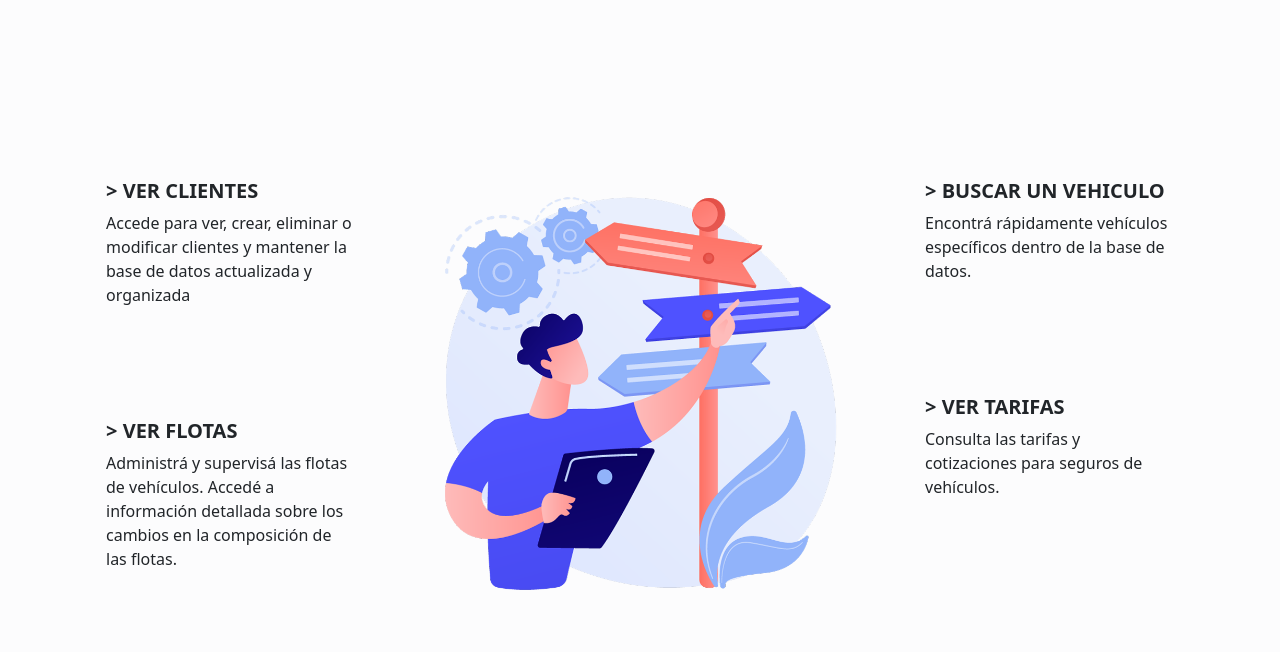
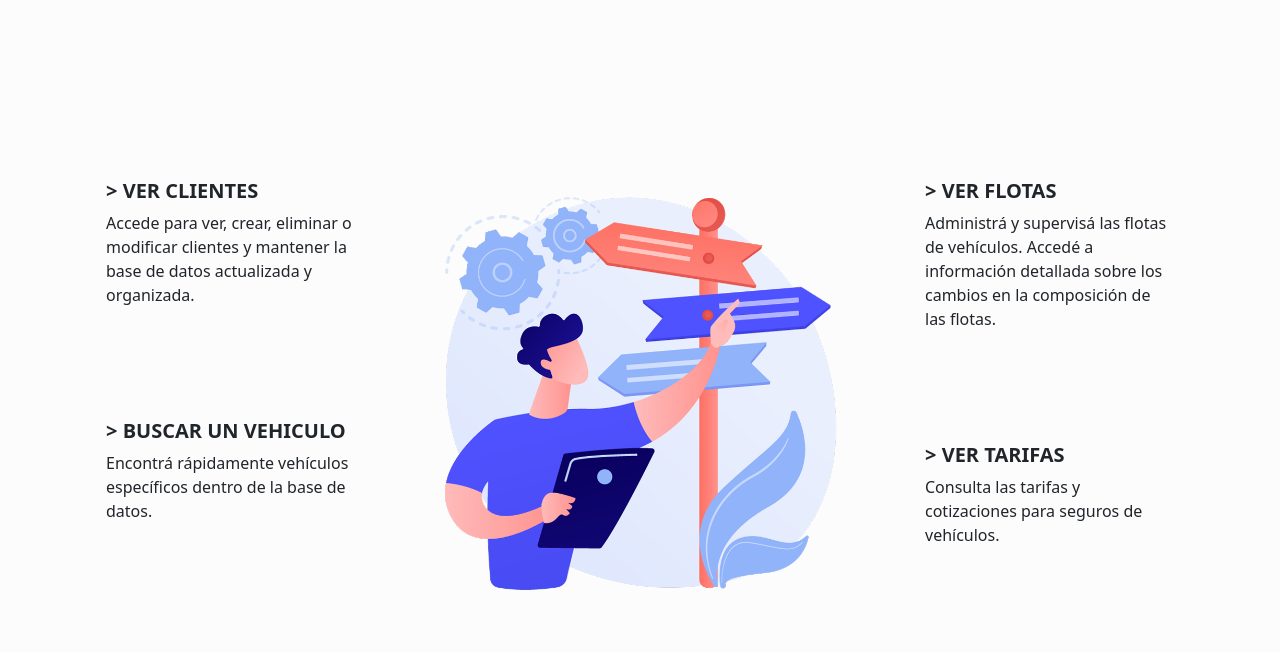
Before and after one commit to Augustorresfx/nkrisk-app, a Django app: page /inicio/ in a window 1280 px wide. Shown: the part 56-708 px from the top of the page. Run offline with Django 4.2, Linux system fonts and the light colour scheme; the visitor is signed in with stand-in values (Sample User, id 1); some libraries are stand-ins or nearby versions.

Commit message:
fix(inicio): distribution changed on the links of the index

```diff
--- a/templates/dashboard.html
+++ b/templates/dashboard.html
@@ -23,15 +23,14 @@
             <div editable="rich">
 
               <h5><a class="text-body text-decoration-none" href="/clientes/"><strong>&gt; VER CLIENTES</strong></a></h5>
-                <p>Accede para ver, crear, eliminar o modificar clientes y mantener la base de datos actualizada y organizada</p>
+                <p>Accede para ver, crear, eliminar o modificar clientes y mantener la base de datos actualizada y organizada.</p>
             </div>
           </div><!-- /lc-block -->
 
           <div class="lc-block  py-sm-4 py-md-5 py-lg-5">
             <div editable="rich">
-
-              <h5><a class="text-body text-decoration-none" href="/flotas/"><strong>&gt; VER FLOTAS</strong></a></h5>
-              <p>Administrá y supervisá las flotas de vehículos. Accedé a información detallada sobre los cambios en la composición de las flotas.</p>
+              <h5><a class="text-body text-decoration-none" href="/buscar_vehiculo/"><strong>&gt; BUSCAR UN VEHICULO</strong></a></h5>
+              <p>Encontrá rápidamente vehículos específicos dentro de la base de datos.</p>
             </div>
           </div><!-- /lc-block -->
         </div>
@@ -48,8 +47,8 @@
           <div class="lc-block  py-sm-0 py-md-5 py-lg-5">
             <div editable="rich">
 
-              <h5><a class="text-body text-decoration-none" href="/buscar_vehiculo/"><strong>&gt; BUSCAR UN VEHICULO</strong></a></h5>
-              <p>Encontrá rápidamente vehículos específicos dentro de la base de datos.</p>
+              <h5><a class="text-body text-decoration-none" href="/flotas/"><strong>&gt; VER FLOTAS</strong></a></h5>
+              <p>Administrá y supervisá las flotas de vehículos. Accedé a información detallada sobre los cambios en la composición de las flotas.</p>
             </div>
           </div><!-- /lc-block -->
 
```
